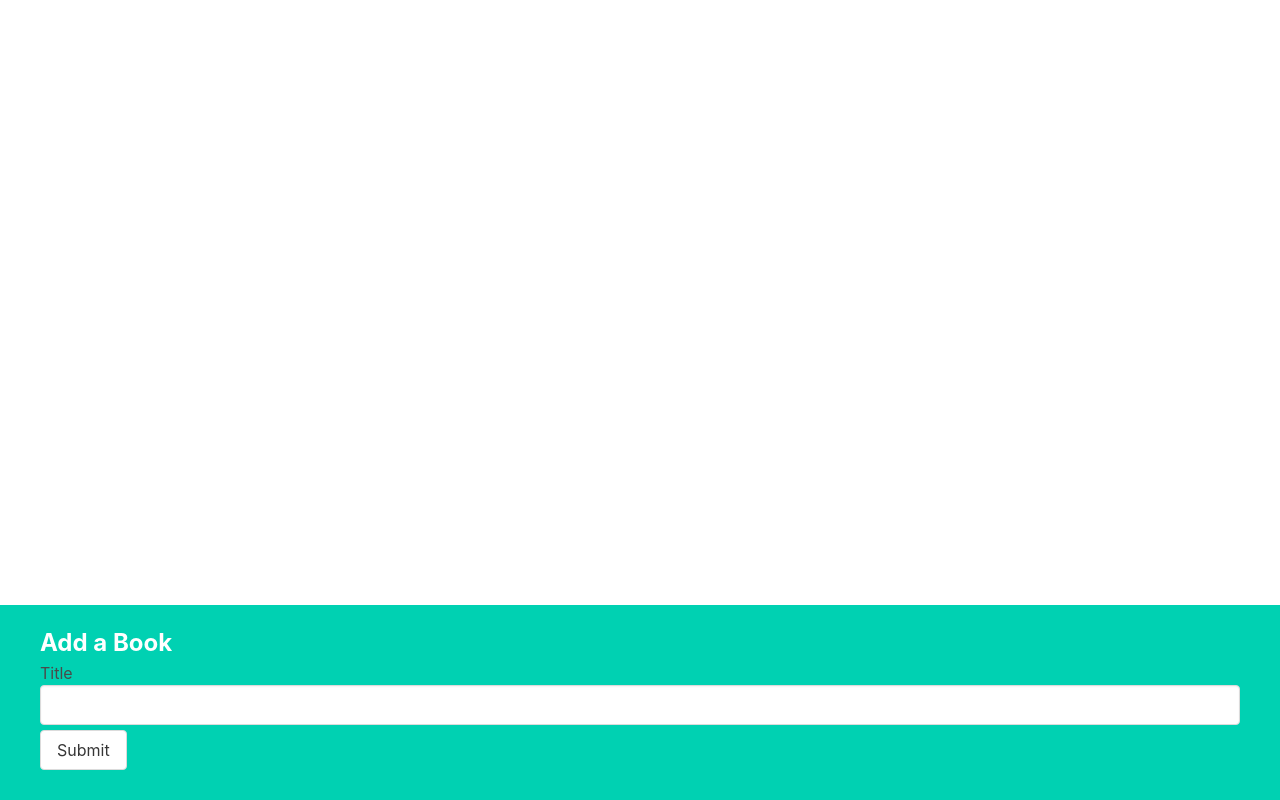
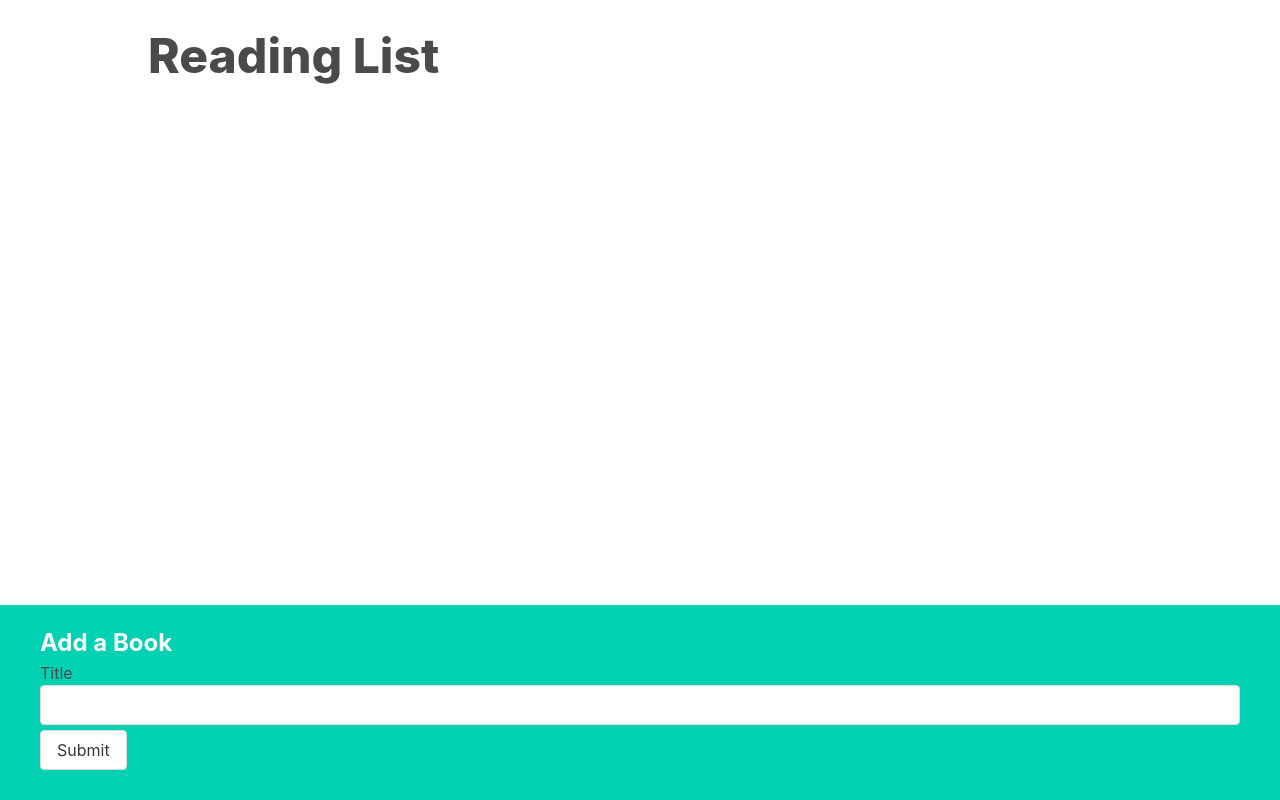
Before and after one commit to Janowoj/books, a React (Create React App) app: page / in a window 1280 px wide. Built offline with nearby package versions, Linux system fonts and the light colour scheme.

Commit message:
pictures added using piscum and unique id in url

```diff
--- a/src/App.js
+++ b/src/App.js
@@ -36,7 +36,7 @@
         };
 
     return <div className="app">
-        {/* {books.length} */}
+        <h1>Reading List</h1>
         <BookList onEdit={editBookById} books={books} onDelete={deleteBookById}/>
         <BookCreate onCreate={createBook} />
     </div>
@@ -208,3 +208,9 @@
 
 //     setBook(rest);
 // }
+
+// ============================================================================================================ //
+
+// Props:
+// book - an object with id and title properties
+// onSubmit - a function that will be called when the user submits the form
--- a/src/components/BookEdit.js
+++ b/src/components/BookEdit.js
@@ -13,7 +13,8 @@
 
         // console.log('New title:', title) // now we have onEdit
         // onEdit(book.id, title);
-        onSubmit(book.id, title); // this makes the form disappear (showEdit = false)
+        // onSubmit(); // this makes the form disappear (showEdit = false)
+        onSubmit(book.id, title);
     }
 
     return <form className="book-edit" onSubmit={handleSubmit}>
--- a/src/components/BookShow.js
+++ b/src/components/BookShow.js
@@ -24,6 +24,7 @@
     }
 
     return <div className="book-show">
+        <img alt='books' src={`https://picsum.photos/seed/${book.id}/300/200`} />
         <div>{content}</div>
         <div className="actions">
             <button className='edit' onClick={handleEditClick}>Edit</button>
```
Also changed, not shown: 1 other file (tests, documents, lock files or other folders).
